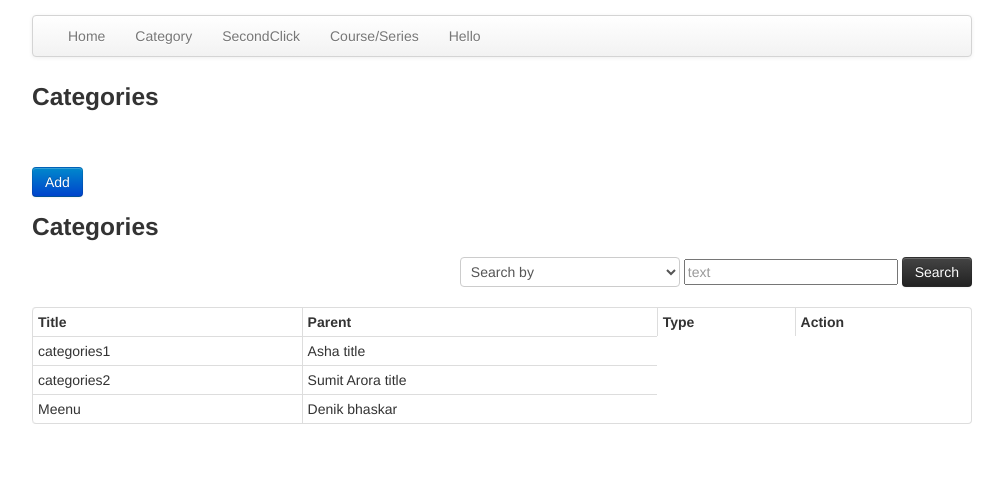
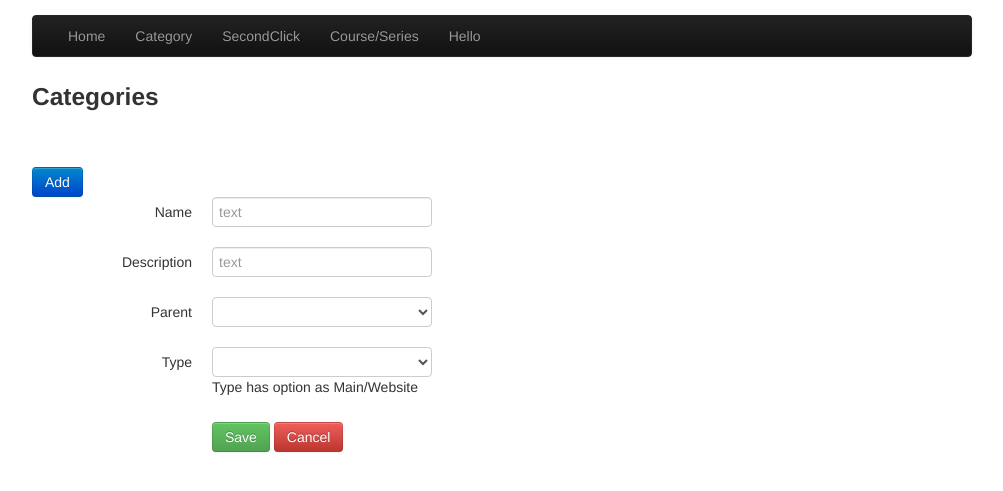
Before and after one commit to sumitarora/bigu, a website: page app/index.html at #/Categories in a window 1280 px wide. Both pictures are taken after a click on the link "Add". Shown: the part 45-536 px from the top of the page, without its empty margins (138-1141 px from the left). Drawn offline with Linux system fonts and the light colour scheme; files that its build step writes are made by us from their sources.

Commit message:
all task done with help

```diff
--- a/app/index.html
+++ b/app/index.html
@@ -15,7 +15,7 @@
 
   <div class="masthead">
     <h3 class="muted">BIGU</h3>
-    <div class="navbar">
+    <div class="navbar navbar-inverse">
       <div class="navbar-inner">
         <div class="container">
           <ul class="nav">
--- a/app/partials/categories.html
+++ b/app/partials/categories.html
@@ -15,20 +15,21 @@
 
 <table class="table table-bordered table-hover table-condensed">
 <tr>
-  <td><b>
-    Title</b>
-  </td>
-  <td><b>
-    Parent</b>
-  </td>
+  <td><b>Name</b></td>
+  <td><b> Parent</b></td>
   <td><b>Type</b></td>
    <td><b>Action</b></td>
 </tr>
+<tr ng-repeat="cat in categories">
+<td>{{cat.parent}}</td>
+<td>{{cat.title}}</td>
+<td>{{cat.type}}</td>
 
-<tr ng-repeat="c in categories">
-<td>{{c.name}}</td>
-<td>{{c.title}}</td>
+<td><a class = "btn btn-inverse btn-small" ng-click="editClicked(cat)">Edit</a>
+<a class = "btn btn-danger btn-small" ng-click="deleteClicked(cat)">Delete</a></td>
 </tr>
+
+</table>
 </table>
 
 
@@ -38,57 +39,58 @@
 </form>
 </div>
 <div ng-show="!showGrid">
-  <form class="form-horizontal">
+
+  <form class="form-horizontal" ng-submit="saveClicked()">
 
   <div class="control-group">
     <label class="control-label" for="Name">Name</label>
-
-    <div class="controls">
-      <input type="text" id="Name" placeholder="text">
+     <div class="controls">
+      <input type="text" id="Name" placeholder="text" ng-model="category.name" ng-required="true">
     </div>
   </div>
 
   <div class="control-group">
     <label class="control-label" for="Description">Description</label>
-
     <div class="controls">
-      <input type="text" id="Description" placeholder="text">
+      <input type="text" id="Description" placeholder="text" ng-model="category.title" ng-required="true">
     </div>
   </div>
+
+
 
     <div class="control-group">
       <label class="control-label" for="Parent">Parent</label>
       <div class="controls">
-       <select >
+       <select ng-model="category.parent">
     <option>Text Goes Here</option>
-  <option>1</option>
-  <option>2</option>
-  <option>3</option>
-  <option>4</option>
-  <option>5</option>
-  <option>6</option>
-  <option>7</option>
-</select>
+  <option>Programming Language</option>
+  <option>Programming</option>
+  <option>Java Programming</option>
+  <option>PHP Programming</option>
+  <option>Asp.net Programming</option>
+  <option>cobol</option>
+  <option>Basic</option>
+  </select>
     </div>
     </div>
 
 
     <div class="control-group">
       <label class="control-label" for="Type">Type</label>
-      <div class="controls"><select >
+      <div class="controls"><select ng-model="category.type">
     <option>Text Goes Here</option>
-  <option>1</option>
-  <option>2</option>
-  <option>3</option>
-  <option>4</option>
-  <option>5</option>
+  <option>Main</option>
+  <option>Website</option>
+  <option>Main2</option>
+  <option>web</option>
+  <option>Main3</option>
 </select>
  <label>Type has option as Main/Website</label>
     </div>
 </div>
   <div class="control-group">
   <div class="controls">
-  <button class="btn btn-success" button-align="center" ng-click="addClicked()">
+  <button class="btn btn-success" button-align="center" >
     Save
   </button>
   <a class="btn btn-danger" button-align="center" ng-click="cancelClicked()">
--- a/src/js/controllers/categories_controller.js
+++ b/src/js/controllers/categories_controller.js
@@ -3,26 +3,60 @@ angular.module('bigu.controllers').controller('CategoriesCtrl', function ($scope
 $log.info("Categories controller initiated now");
 $scope.showGrid = true;
 
+$scope.addClicked = function(){
+	$log.info("Add Clicked");
+	$scope.showGrid = false;
+
+};
 
 $scope.categories = [
-{name:"categories1", title:"Asha title"},
-{name:"categories2", title:"Sumit Arora title"}];
+{title:"Title ", parent:" Parent ",type:" Type"},
+{title:"PHP ", parent:" main ",type:" Programming language"},
+{title:"JAVA ", parent:" web ",type:" Programming language "},
+{title:"Cobal ", parent:" website ",type:" Programming language "},
+{title:"udmey ", parent:" main ",type:" Programming language "}];
+
+
+
 
 $scope.addClicked = function(){
-	$scope.categories.push({name:"Meenu", title:"Denik bhaskar"});
-	/*
+	/*$scope.categories.push({title:"Programming Language" , type:"main" ,parent:"web"});*/
 	$scope.showGrid = false;
-	$log.info($scope.friend);
-	$scope.friends.push($scope.friend);
-	$scope.friend = {};*/
+	$scope.category = {
 
+};
+};
+
+$scope.saveClicked = function(){
+
+if($scope.index > -1){
+  $scope.categories[$scope.index] = $scope.category;
+  $scope.index = -1;
+  }
+  else{
+  $scope.categories.push($scope.category);
+  }
+  $scope.showGrid = true;
 };
 
 $scope.cancelClicked = function(){
 	$scope.showGrid = true;
 };
 
+$scope.deleteClicked = function(category){
+	$log.info("delete category",category);
+	var index = $scope.categories.indexOf(category);
+	$scope.categories.splice(index, 1);
 
+
+};
+$scope.editClicked = function(category){
+	$log.info(category);
+	$scope.category = angular.copy(category);
+	$scope.showGrid = false;
+	$scope.index = $scope.categories.indexOf(category);
+
+};
 
 
 });
```
